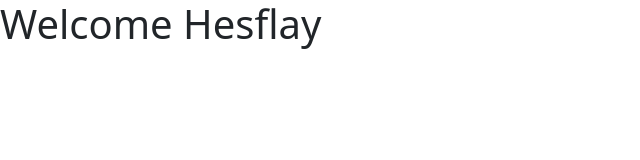
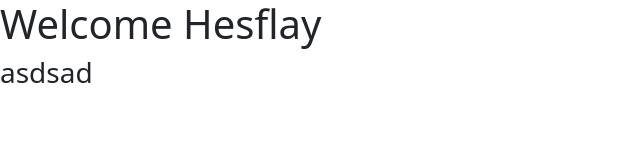
Before and after one commit to main-hesflay/git-test, a plain HTML site: page index.html in a window 1280 px wide. Shown: the whole page, without its empty margins (0-640 px from the left). Drawn offline with nearby package versions, Linux system fonts and the light colour scheme.

Commit message:
index dosyası değişti

```diff
--- a/index.html
+++ b/index.html
@@ -12,7 +12,7 @@
   </head>
   <body>
     <h1>Welcome Hesflay</h1>
-
+    <h3>asdsad</h3>
     <!-- Optional JavaScript; choose one of the two! -->
 
     <!-- Option 1: Bootstrap Bundle with Popper -->
```
